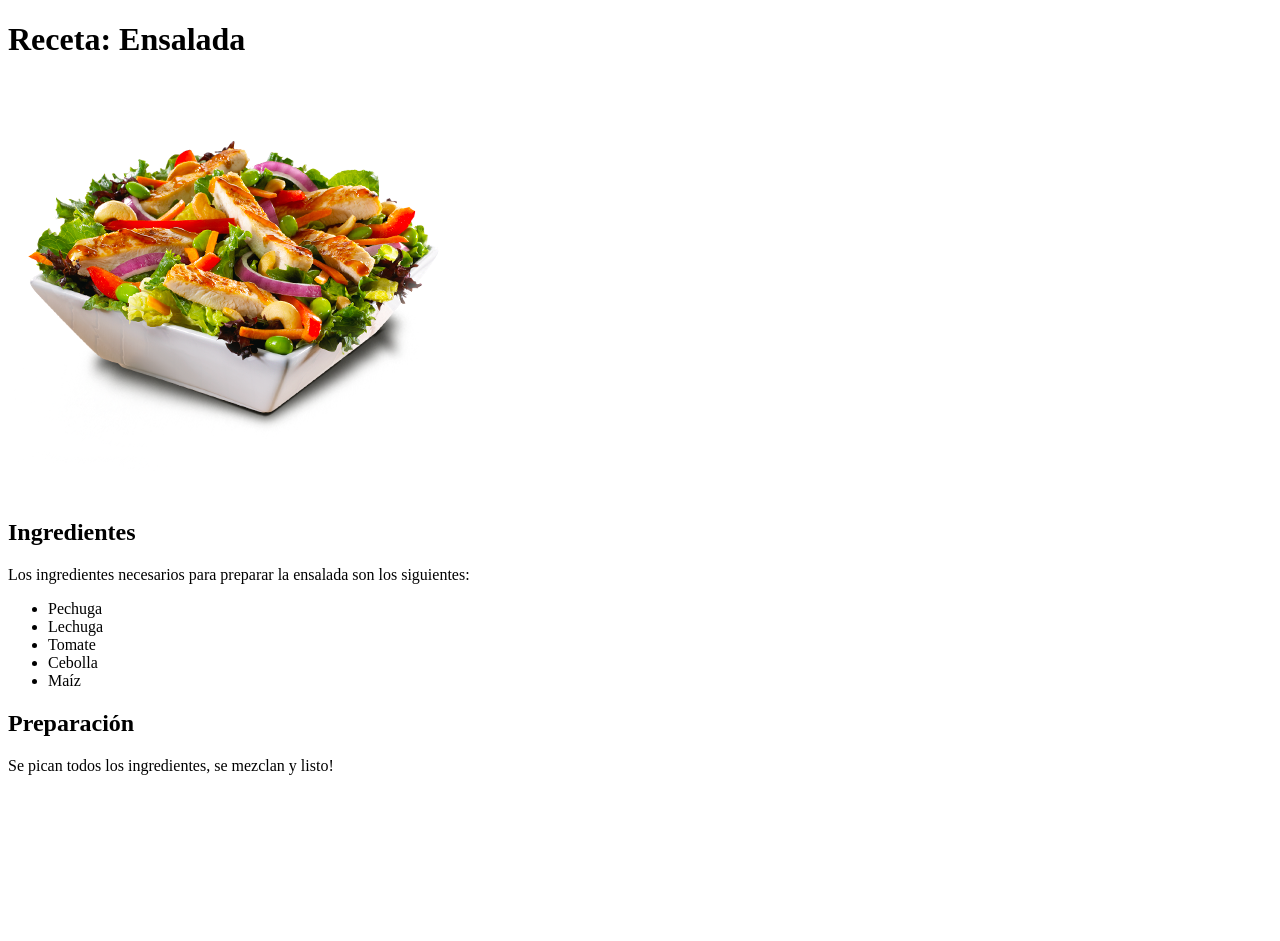
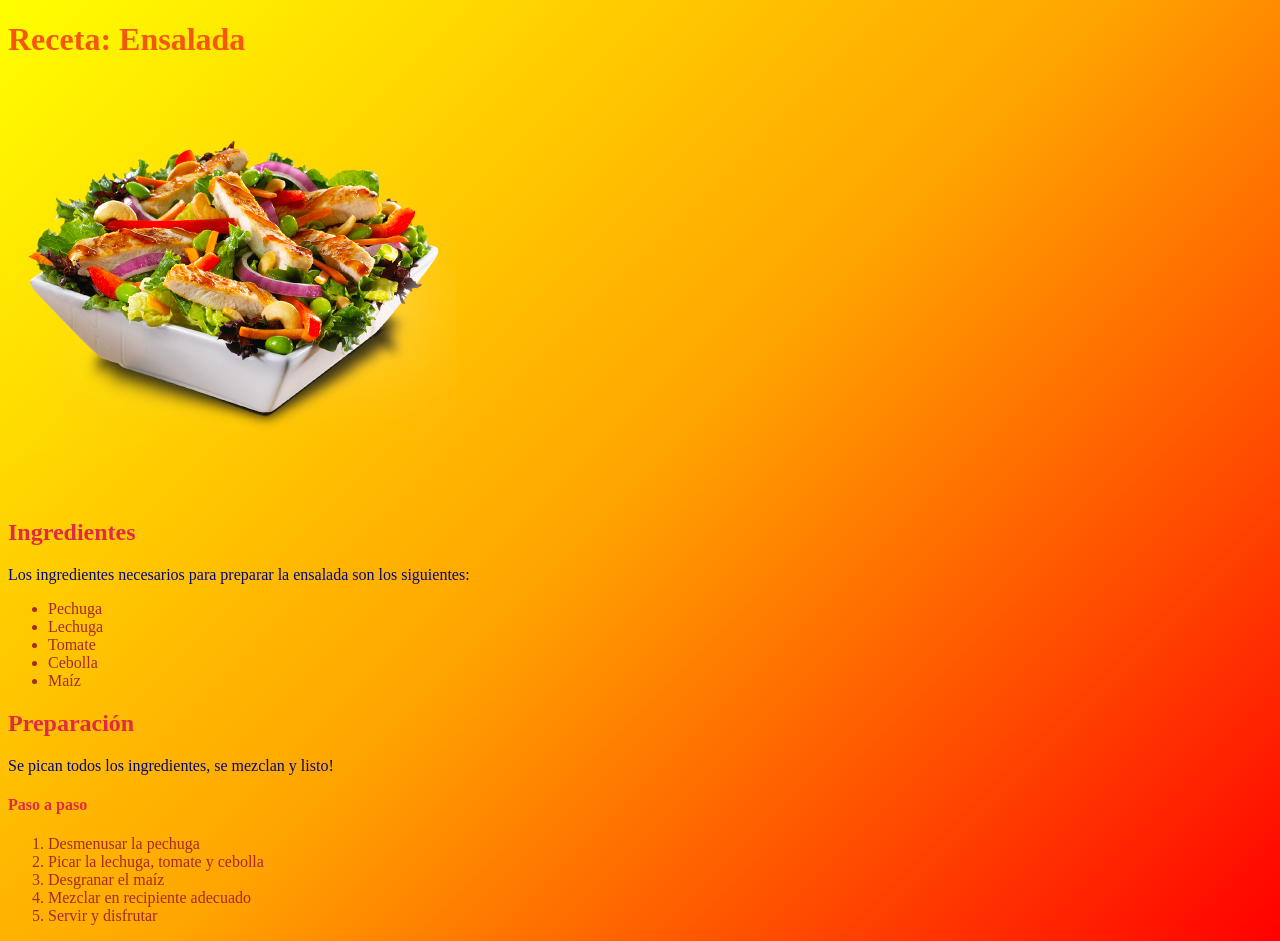
Before and after one commit to WilliamSandovalRosas/aspirantes-mir-html-y-css, a plain HTML site: page index.html in a window 1280 px wide. Before the commit the page ends 800 px from the top, so only its background shows below. Drawn offline with Linux system fonts and the light colour scheme.

Commit message:
Agrega estilos al segundo ejercicio

```diff
--- /dev/null
+++ b/estilos.css
@@ -0,0 +1,22 @@
+
+
+body{
+    background: linear-gradient(-45deg,red,orange,yellow);
+}
+
+
+h1{
+    color: rgb(245, 87, 13);
+}
+
+h2, h4{
+    color: rgb(226, 43, 67);
+}
+
+p{
+    color: rgb(6, 6, 124);
+}
+
+ul, ol{
+    color: brown;
+}
--- a/index.html
+++ b/index.html
@@ -5,6 +5,7 @@
     <meta http-equiv="X-UA-Compatible" content="IE=edge">
     <meta name="viewport" content="width=device-width, initial-scale=1.0">
     <title>Mi Receta</title>
+    <link rel="stylesheet" href="estilos.css">
 </head>
 <body>
 
@@ -24,6 +25,14 @@
 
     <h2>Preparación</h2>
     <p>Se pican todos los ingredientes, se mezclan y listo!</p>
+     <h4>Paso a paso</h4>
+     <ol>
+        <li>Desmenusar la pechuga</li>
+        <li>Picar la lechuga, tomate y cebolla</li>
+        <li>Desgranar el maíz</li>
+        <li>Mezclar en recipiente adecuado</li>
+        <li>Servir y disfrutar</li>
 
+     </ol>
 </body>
 </html>
```
